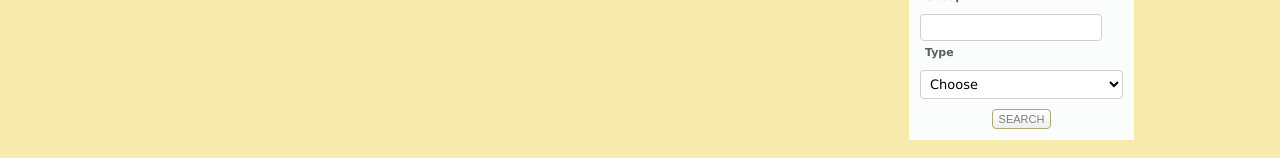
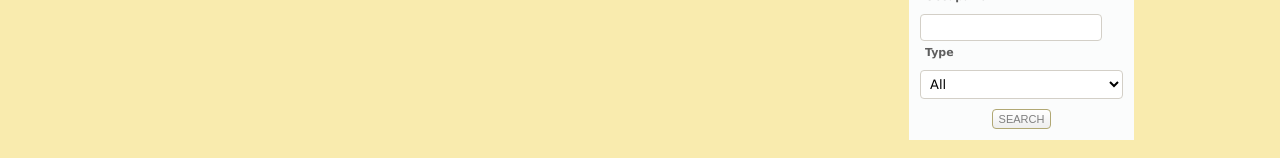
Before and after one commit to afranca/api-pol-ts, a React (Create React App) app in the folder client/: page / in a window 1280 px wide. Shown: the part 306-464 px from the top of the page. Built offline with nearby package versions, Linux system fonts and the light colour scheme.

Commit message:
feat: change 'Choose' for 'All'

```diff
--- a/client/src/components/Filter/BoxFilter.js
+++ b/client/src/components/Filter/BoxFilter.js
@@ -63,7 +63,7 @@ export default function BoxFilter(props) {
             <div>
               <label className={classes.fieldLabel}>Type</label>
               <select className={classes.field} ref={typeRef}>
-                <option value="">Choose</option>
+                <option value="">All</option>
                 <option value="admin">Admin</option>
                 <option value="employee">Employee</option>
                 <option value="poweruser">Poweruser</option>
```
